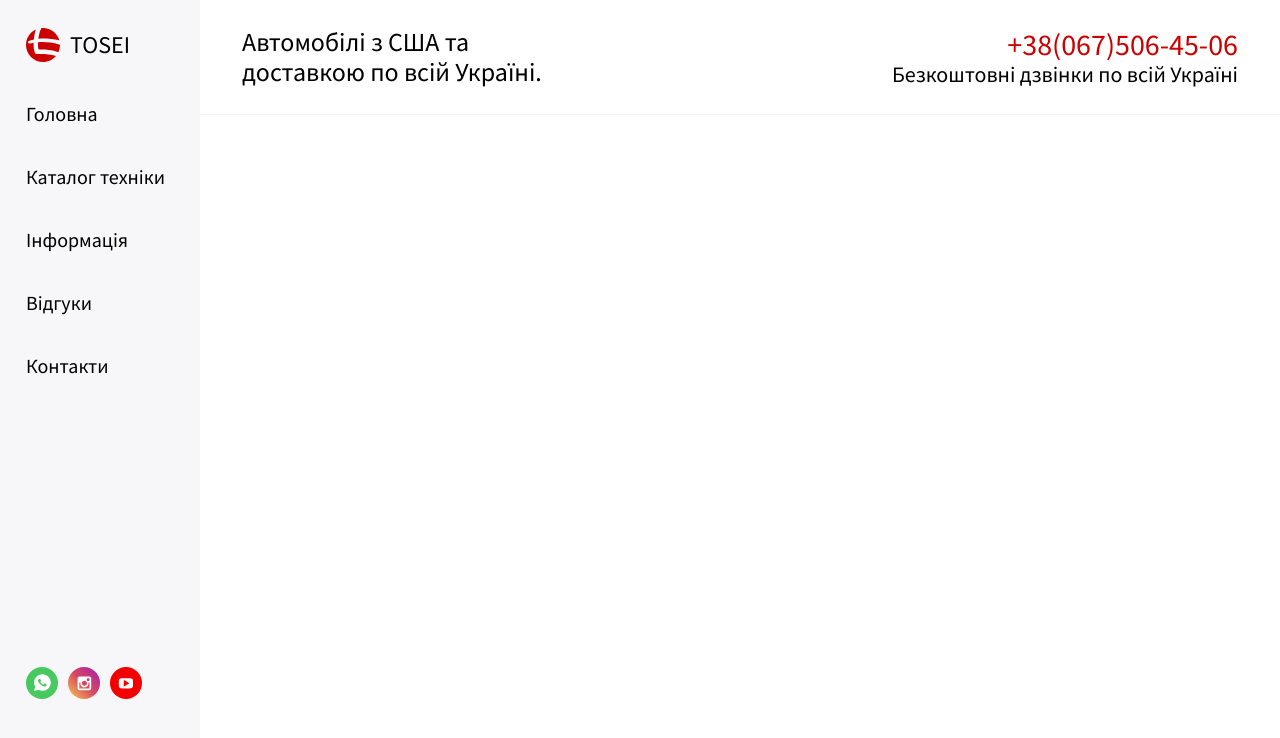
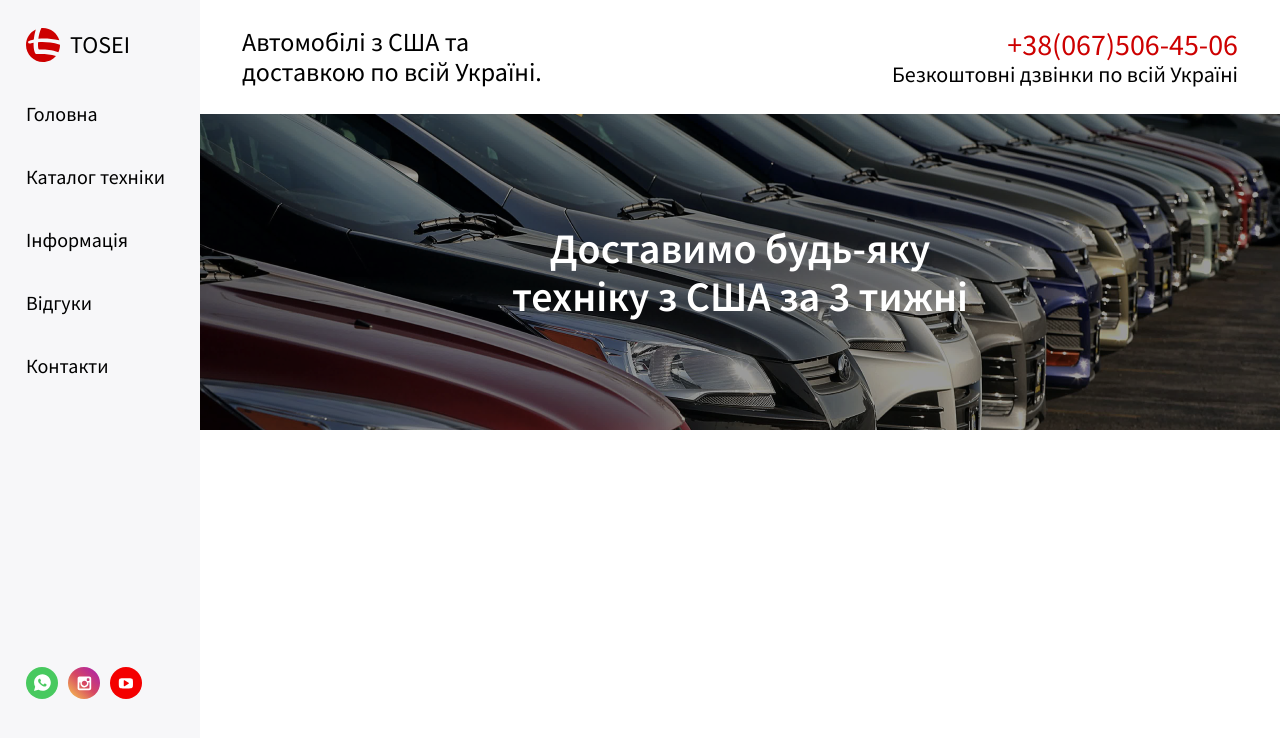
Before and after one commit to theromanovich/toscar, a Next.js app: page / in a window 1280 px wide. Shown: the top 738 px of the page. Built offline with nearby package versions, Linux system fonts and the light colour scheme.

Commit message:
add main page

```diff
--- a/src/components/Layout/Layout.js
+++ b/src/components/Layout/Layout.js
@@ -8,6 +8,7 @@ import Filter from '../Filter/Filter'
 import SideBarMenu from '../SideBarMenu/SideBarMenu'
 import { FilterProvider } from '@/helpers/filter-context/filter-context'
 import ToseiHeader from '../ToseiHeader/ToseiHeader'
+import MainPage from '../MainPage/MainPage'
 const Layout = ({ children }) => (
   <>
     {/* <Header /> */}
@@ -17,7 +18,6 @@ const Layout = ({ children }) => (
       {/* <Hero/> */}
       {children}
       {/* <Form/> */}
-      {/* <Blog/> */}
     </FilterProvider>
     {/* <Footer /> */}
   </>
--- a/src/components/MainPage/MainPage.js
+++ b/src/components/MainPage/MainPage.js
@@ -1,9 +1,9 @@
 const MainPage = () => {
   return (
-    <div className='main'>
-      <div className='main__container'>
-        <div className='main__bg'>
-          <div className='main__title'>
+    <div className='main-page'>
+      <div className='main-page__container'>
+        <div className='main-page__bg'>
+          <div className='main-page__title'>
             Доставимо будь-яку техніку з США за 3 тижні
           </div>
         </div>
--- a/src/pages/index.js
+++ b/src/pages/index.js
@@ -1,14 +1,10 @@
+import Header from '@/components/Header/Header'
+import Hero from '@/components/Hero/Hero'
+import Form from '@/components/Form/Form'
+import Blog from '@/components/Blog/Blog'
+import Footer from '@/components/Footer/Footer'
+import MainPage from '@/components/MainPage/MainPage'
 
-import Header from '@/components/Header/Header';
-import Hero from '@/components/Hero/Hero';
-import Form from '@/components/Form/Form';
-import Blog from '@/components/Blog/Blog';
-import Footer from '@/components/Footer/Footer';
+const Home = ({ children }) => <MainPage />
 
-const Home = ({children}) => (
-    <>
-     <Hero/>
-    </>
-);
-
-export default Home;
+export default Home
--- /dev/null
+++ b/src/style/block/mainPage.scss
@@ -0,0 +1,26 @@
+.main-page {
+  &__container {
+    margin-left: 200px;
+    position: relative;
+  }
+  &__bg {
+    min-height: 316px;
+    background-image: url('/images/main-bg.png');
+    background-repeat: no-repeat;
+    background-size: 100%;
+  }
+  &__title {
+    position: absolute;
+    left: 50%;
+    top: 50%;
+    width: 500px;
+    max-width: 100%;
+    transform: translate(-50%, -50%);
+    font-style: normal;
+    font-weight: 700;
+    font-size: 42px;
+    text-align: center;
+
+    color: #ffffff;
+  }
+}
--- a/src/style/global.scss
+++ b/src/style/global.scss
@@ -11,6 +11,7 @@
 @import 'block/filter.scss';
 @import 'block/delivererSinglePage.scss';
 @import 'block/sidebarMenu.scss';
+@import 'block/mainPage.scss';
 
 * {
   margin: 0;
```
Also changed, not shown: public/images/main-bg.png (renamed from public/main-bg.png).
